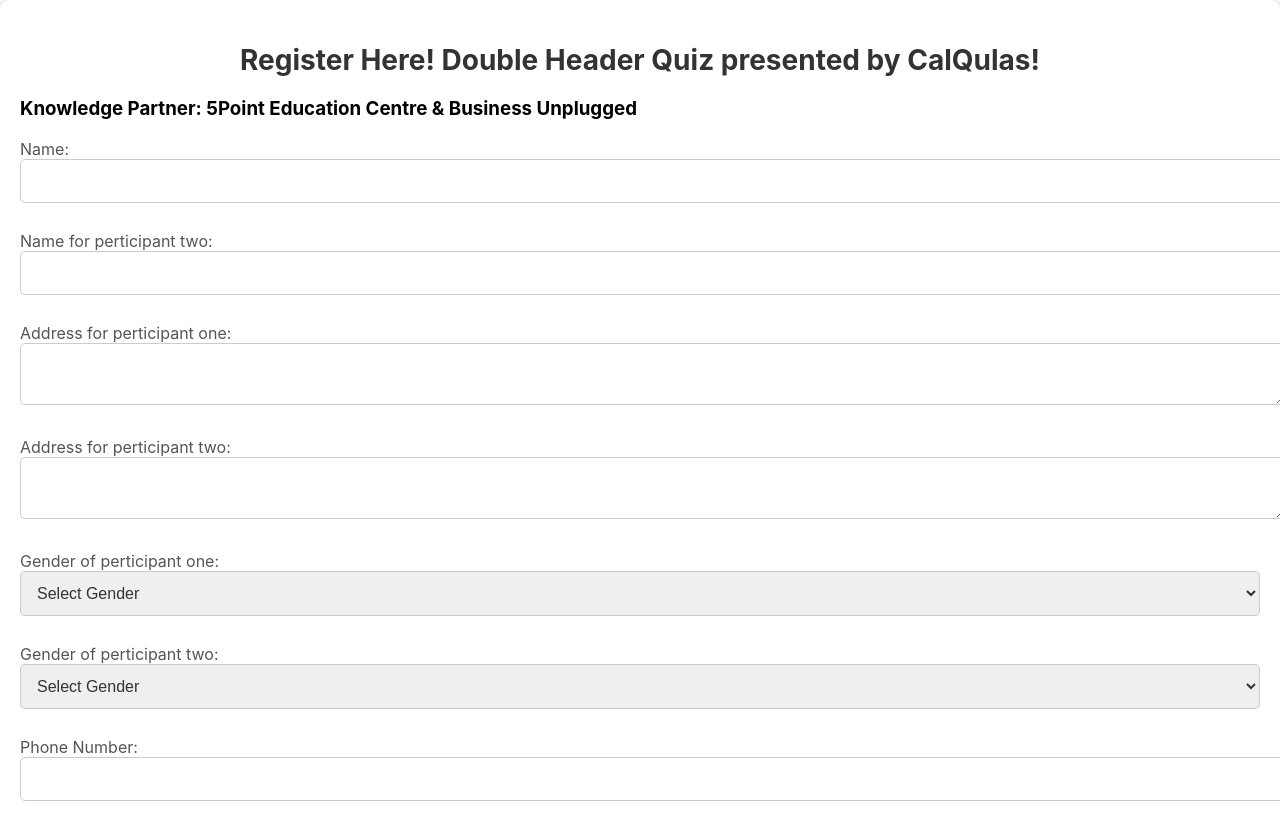
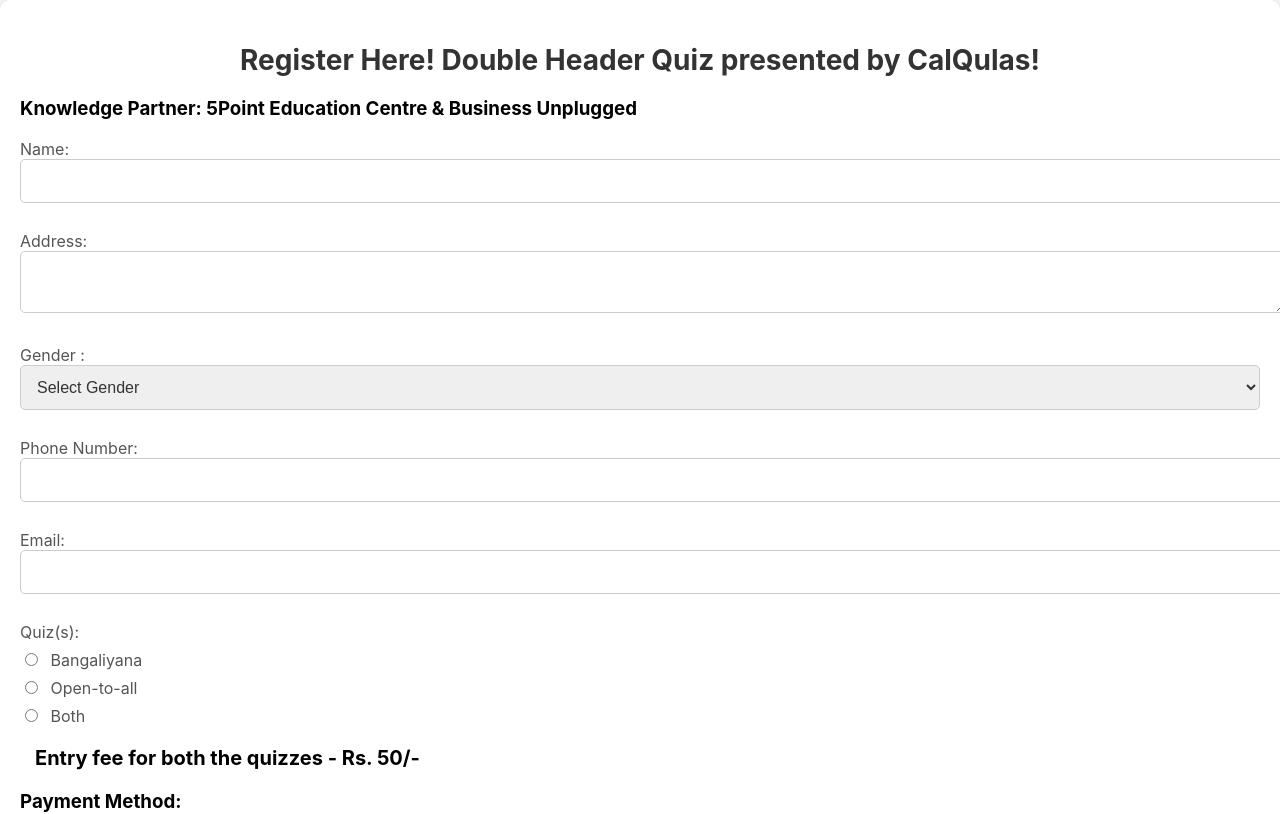
Before and after one commit to Sayan108/quiz-form-sayan, a React (Create React App) app: page / in a window 1280 px wide. Shown: the top 814 px of the page. Built offline with nearby package versions, Linux system fonts and the light colour scheme.

Commit message:
initial build ready

```diff
--- a/package.json
+++ b/package.json
@@ -35,5 +35,8 @@
       "last 1 firefox version",
       "last 1 safari version"
     ]
+  },
+  "devDependencies": {
+    "gh-pages": "^6.0.0"
   }
 }
--- a/src/Components/RegistrationForm.jsx
+++ b/src/Components/RegistrationForm.jsx
@@ -1,42 +1,69 @@
-import React, { useState } from 'react';
-import './RegistrationForm.css';
-
+import React, { useState } from "react";
+import "./RegistrationForm.css";
 
 const RegistrationForm = () => {
   const [formData, setFormData] = useState({
+    id: "",
     name: "",
-    phoneNumber: "",
+    phone: "",
     email: "",
     address: "",
     gender: "",
     quiz: "",
-    screenshot: null,
+    payment_data: null,
   });
 
   const form = document.forms["submit-to-google-sheet"];
   const scriptURL =
     "https://script.google.com/macros/s/AKfycbwimYQaeOFy6KrNRlFB5K4bk1bWw-EOm8w2_RWizIMEu8RxV_1mWXVldw6_Hgzu3YwGFA/exec";
-
+  const blobFile = (file) =>
+    new Promise((resolve, reject) => {
+      const reader = new FileReader();
+      reader.onload = (event) => {
+        resolve(event.target.result);
+      };
+      reader.readAsDataURL(file);
+    });
   const handleChange = (e) => {
     const { name, value } = e.target;
-
-    setFormData({ ...formData, [name]: value });
-  };
-
-  const handleScreenshotChange = (e) => {
-    const file = e.target.files[0];
-    setFormData({ ...formData, screenshot: file });
+    if (name === "payment_data") {
+      blobFile(e.target.files).then((dataUri) => {
+        setFormData({
+          ...formData,
+          [name]: dataUri,
+        });
+      });
+    } else setFormData({ ...formData, [name]: value });
   };
 
   const handleSubmit = async (e) => {
     e.preventDefault();
+    if (formData.name === "" && formData.quiz === "" && formData.phone === "") {
+      alert("Please fill the required details");
+      return;
+    }
     // Handle form submission here, e.g., send data to server or Google Sheets.
 
-    fetch(scriptURL, { method: "POST", body: new FormData(form) })
+    fetch(scriptURL, {
+      method: "POST",
+      body: new FormData(form),
+    })
       .then((response) => {
-        console.log("Submitted");
+        setFormData({
+          name: "",
+          phone: "",
+          email: "",
+          address: "",
+          gender: "",
+          quiz: "",
+          payment_data: null,
+        });
+        alert(`Thanks for registering with us ${formData.name} `);
       })
-      .catch((error) => console.error("Error!", error.message));
+      .catch((error) => {
+        console.error("Error!", error.message);
+        alert(`We couldn't process your request`);
+      });
   };
 
   return (
@@ -48,41 +75,26 @@
           Name:
           <input
             type="text"
-            name="name_one"
+            name="name"
             value={formData.name}
             onChange={handleChange}
             required
           />
         </label>
+
         <label>
-          Name for perticipant two:
-          <input
-            type="text"
-            name="name_two"
-            value={formData.name}
-            onChange={handleChange}
-          />
-        </label>
-        <label>
-          Address for perticipant one:
+          Address:
           <textarea
-            name="address_one"
+            name="address"
             value={formData.address}
             onChange={handleChange}
           />
         </label>
+
         <label>
-          Address for perticipant two:
-          <textarea
-            name="address_two"
-            value={formData.address}
-            onChange={handleChange}
-          />
-        </label>
-        <label>
-          Gender of perticipant one:
+          Gender :
           <select
-            name="gender_one"
+            name="gender"
             value={formData.gender}
             onChange={handleChange}
             required
@@ -93,26 +105,13 @@
             <option value="other">Other</option>
           </select>
         </label>
-        <label>
-          Gender of perticipant two:
-          <select
-            name="gender_two"
-            value={formData.gender}
-            onChange={handleChange}
-            required
-          >
-            <option value="">Select Gender</option>
-            <option value="male">Male</option>
-            <option value="female">Female</option>
-            <option value="other">Other</option>
-          </select>
-        </label>
+
         <label>
           Phone Number:
           <input
             type="text"
             name="phone"
-            value={formData.phoneNumber}
+            value={formData.phone}
             onChange={handleChange}
             required
           />
@@ -180,12 +179,12 @@
           <input
             type="file"
             accept=".png, .jpg, .jpeg"
-            onChange={handleScreenshotChange}
+            onChange={handleChange}
             name="payment_data"
           />
         </label>
 
-        <button type="submit" disabled={false} onClick={handleSubmit}>
+        <button type="submit" onClick={handleSubmit}>
           Submit
         </button>
       </form>
```
Also changed, not shown: 1 other file (tests, documents, lock files or other folders).
